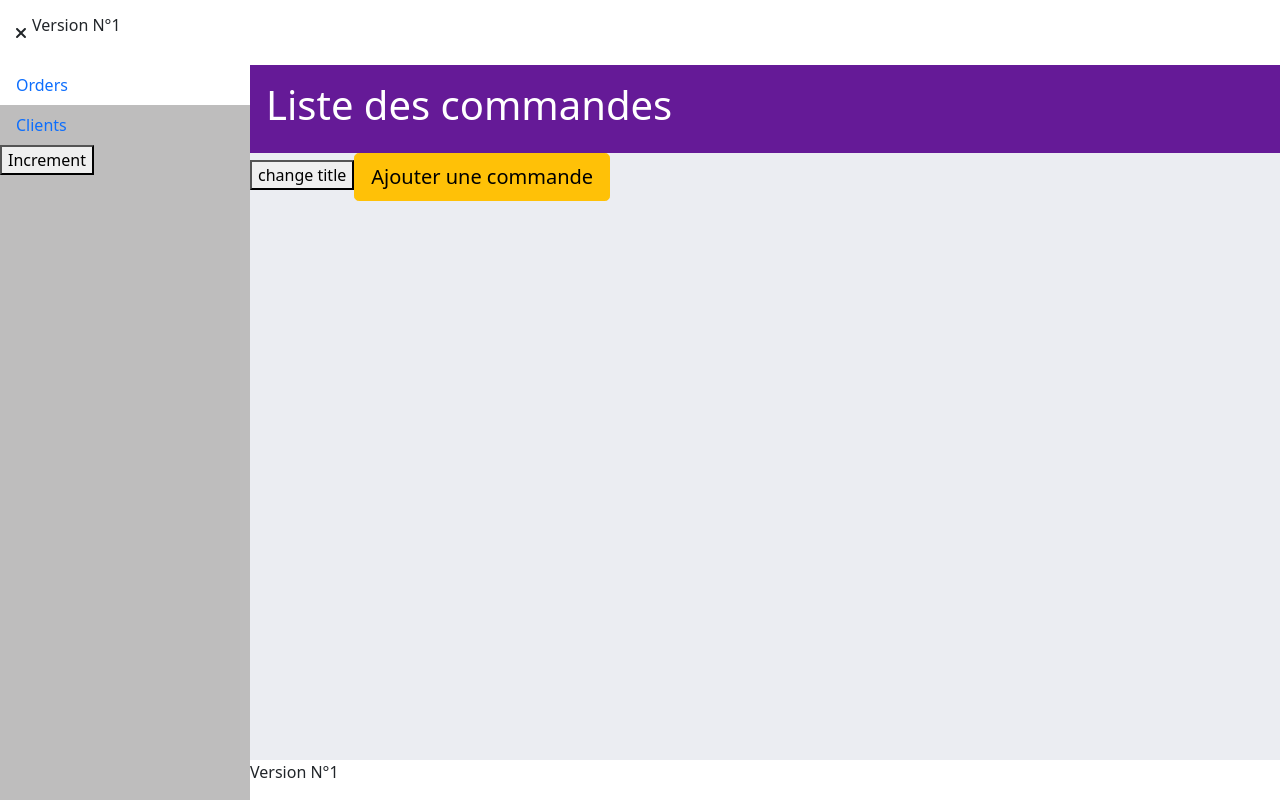
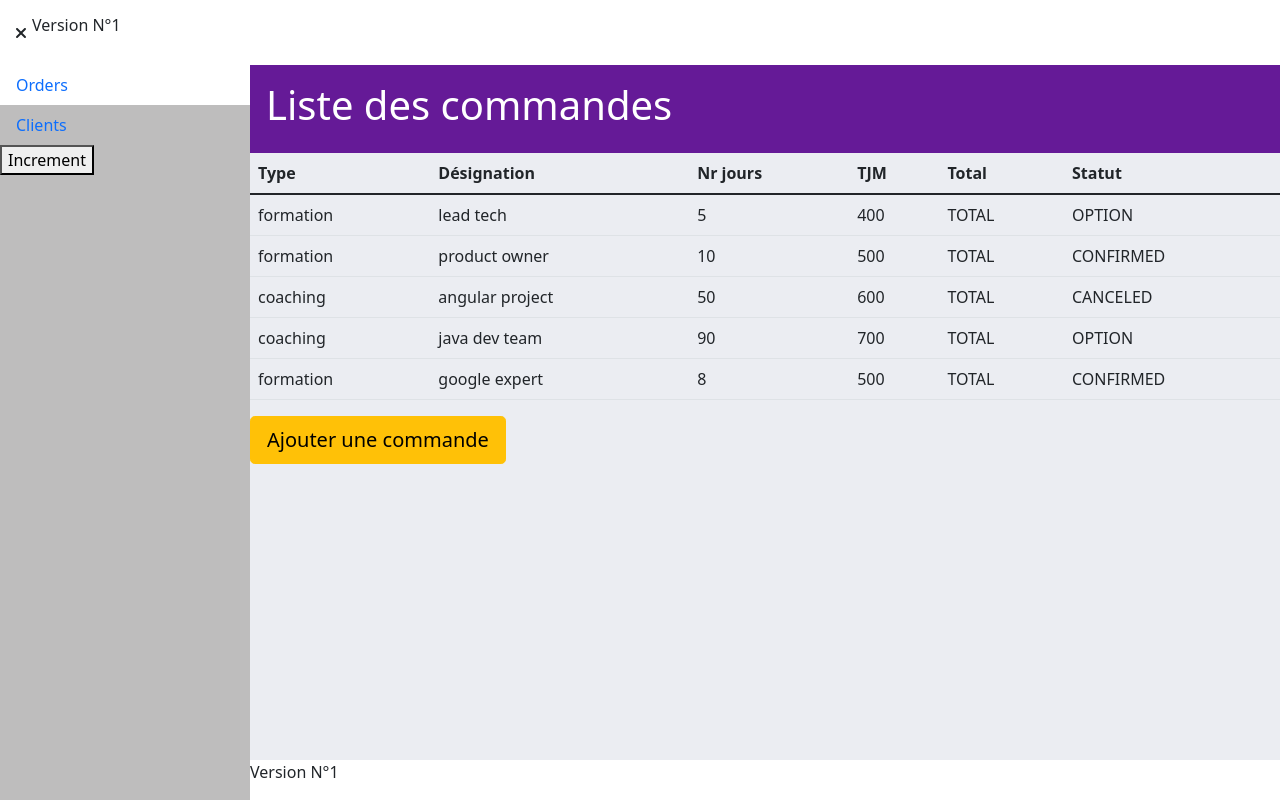
Before and after one commit to cecdeweb/Front_CRM_Angular, an Angular app: page /orders in a window 1280 px wide. Built offline with nearby package versions, Linux system fonts and the light colour scheme; data requests are answered from the project's data file.

Commit message:
add component table light : transclusion list orders dynamic with loop on db json

```diff
--- a/src/app/orders/pages/page-list-orders-component/page-list-orders-component.component.html
+++ b/src/app/orders/pages/page-list-orders-component/page-list-orders-component.component.html
@@ -1,4 +1,13 @@
 <app-template-full-width [title]="title">
-  <button (click)="changeTitle()">change title</button>
+  <app-table-light [headers]="headers" *ngIf="collection">
+        <tr *ngFor="let item of collection">
+          <td>{{item.typePresta}}</td>
+          <td>{{item.designation}}</td>
+          <td>{{item.nbDays}}</td>
+          <td>{{item.unitPrice}}</td>
+          <td>TOTAL</td>
+          <td>{{item.state}}</td>
+        </tr>
+  </app-table-light>
   <app-btn [btnLabel]="btnLabel" routerLink="add"></app-btn>
 </app-template-full-width>
--- a/src/app/orders/pages/page-list-orders-component/page-list-orders-component.component.ts
+++ b/src/app/orders/pages/page-list-orders-component/page-list-orders-component.component.ts
@@ -1,4 +1,5 @@
 import { Component, OnInit } from '@angular/core';
+import { Order } from 'src/app/core/models/order';
 import { OrdersService } from '../../services/orders.service';
 
 @Component({
@@ -9,13 +10,24 @@ import { OrdersService } from '../../services/orders.service';
 export class PageListOrdersComponentComponent implements OnInit {
   public title: string;
   public btnLabel: string;
+  public headers: string[];
+  public collection!: Order[];
 
   constructor(private orderService: OrdersService) {
     this.title = 'Liste des commandes';
     this.btnLabel = 'Ajouter une commande';
+    this.headers = [
+      'Type',
+      'Désignation',
+      'Nr jours',
+      'TJM',
+      'Total',
+      'Statut',
+    ];
 
     this.orderService.collection$.subscribe((data) => {
       console.log(data);
+      this.collection = data;
     });
   }
 
--- a/src/app/shared/components/table-light/table-light.component.html
+++ b/src/app/shared/components/table-light/table-light.component.html
@@ -1 +1,10 @@
-<p>table-light works!</p>
+<table class="table">
+  <thead>
+    <tr>
+      <th *ngFor="let header of headers">{{header}}</th>
+    </tr>
+  </thead>
+  <tbody>
+    <ng-content></ng-content>
+  </tbody>
+</table>
--- a/src/app/shared/components/table-light/table-light.component.ts
+++ b/src/app/shared/components/table-light/table-light.component.ts
@@ -1,4 +1,5 @@
-import { Component, OnInit } from '@angular/core';
+import { Component, Input, OnInit } from '@angular/core';
+import { Order } from 'src/app/core/models/order';
 
 @Component({
   selector: 'app-table-light',
@@ -7,6 +8,7 @@ import { Component, OnInit } from '@angular/core';
 })
 export class TableLightComponent implements OnInit {
 
+  @Input() public headers!: string[];
   constructor() { }
 
   ngOnInit(): void {
```
